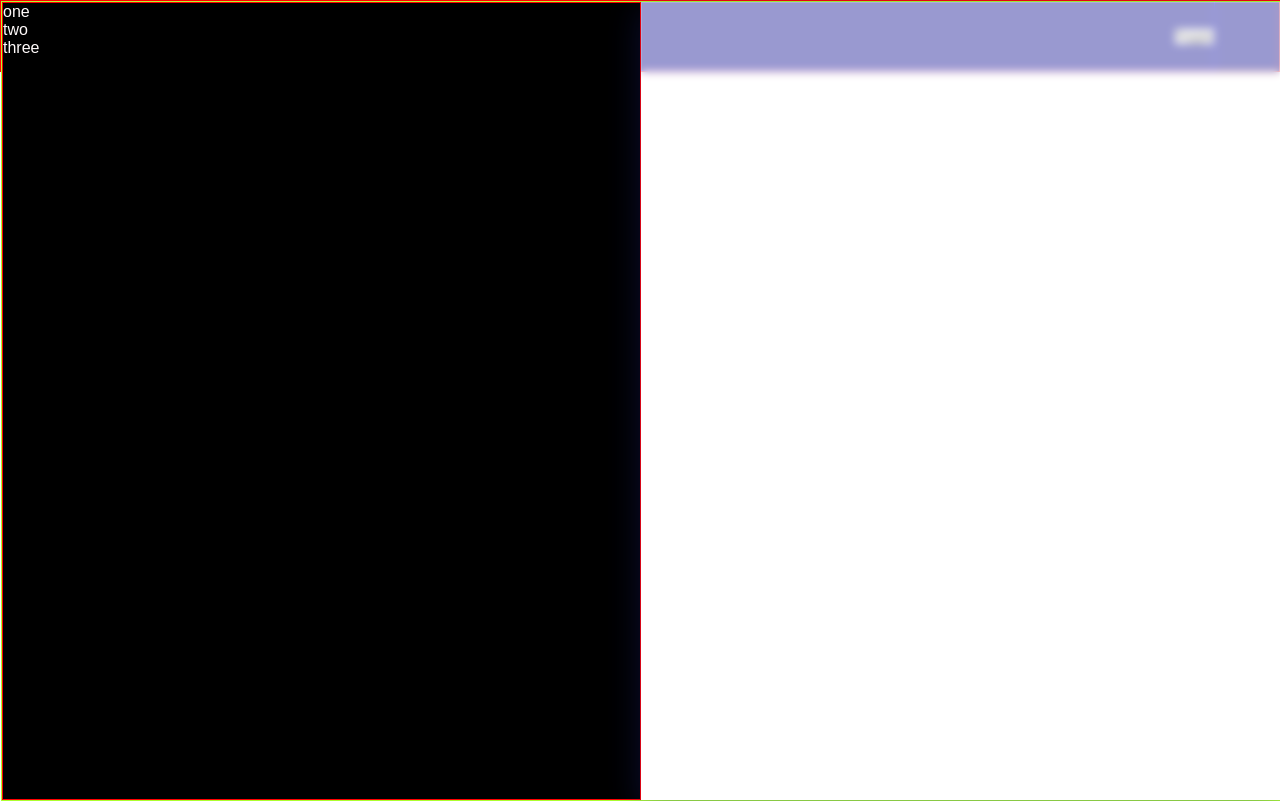
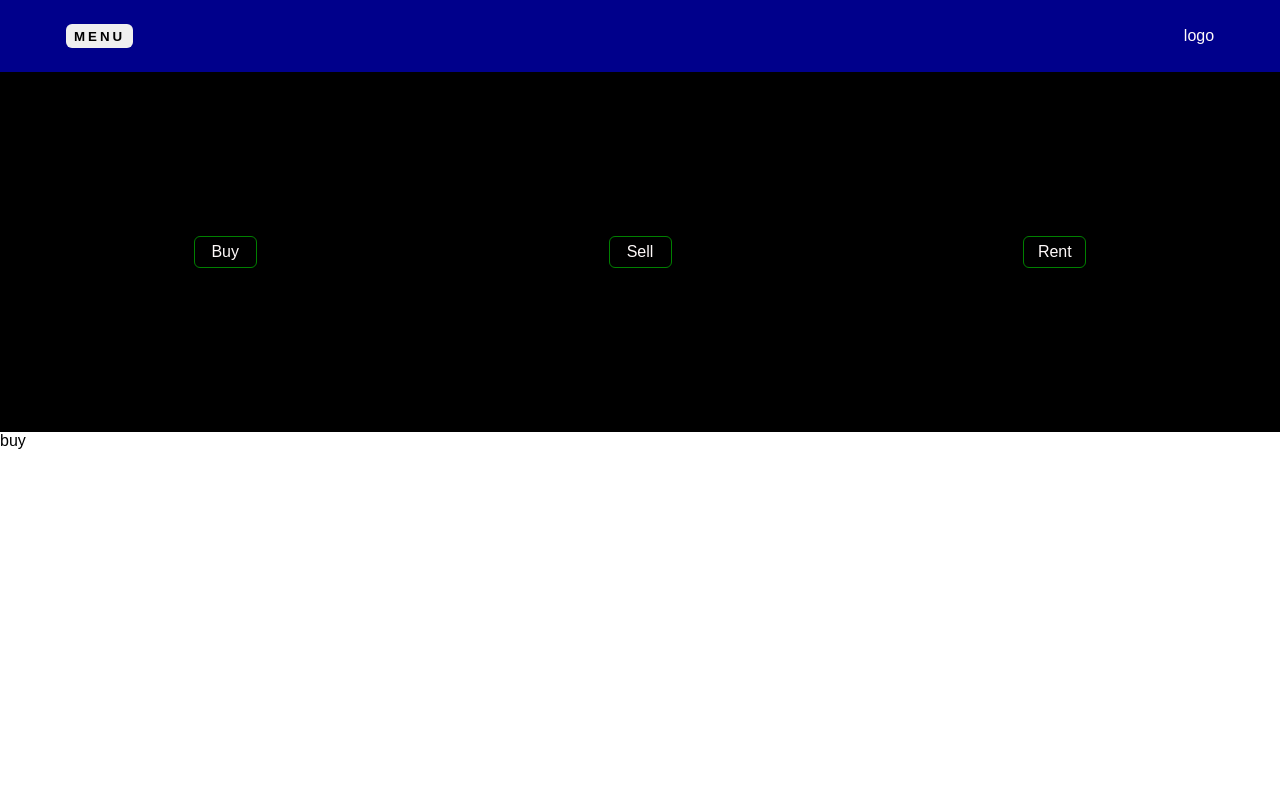
Before and after one commit to Viekesh/Realtor-Clone, a React (Create React App) app: page / in a window 1280 px wide. Built offline with nearby package versions, Linux system fonts and the light colour scheme; a web font is replaced by a local one.

Commit message:
Continue To Code Navigation

```diff
--- a/src/Components/FeaturedComponents/Navigation/TabNavigation/TabNav.css
+++ b/src/Components/FeaturedComponents/Navigation/TabNavigation/TabNav.css
@@ -1,16 +1,24 @@
 .tab_navigation {
-    border: 3px solid blue;
+    border: 1px solid transparent;
     height: 45vh;
+    background-color: black;
 }
 
 .tab_wrapper {
-    border: 3px solid green;
+    border: 1px solid transparent;
     width: 70%;
     justify-content: space-between;
 }
 
 .tab_container {
-    border: 3px solid black;
+    border: 1px solid green;
+    border-radius: 6px;
     padding: 6px;
     width: 63px;
+    color: snow;
+    font-weight: 100;
 }
+
+.tab_container:hover {
+    border-bottom: 3px solid green;
+}
--- a/src/Components/FeaturedComponents/Navigation/TopNav/NavigationTop.css
+++ b/src/Components/FeaturedComponents/Navigation/TopNav/NavigationTop.css
@@ -1,12 +1,13 @@
 .nav_top {
-    border: 1px solid red;
+    border: 1px solid transparent;
     height: 9vh;
     background-color: darkblue;
     position: relative;
+    z-index: 999 !important;
 }
 
 .nav_elements {
-    border: 1px solid blue;
+    border: 1px solid transparent;
     margin: 0 auto;
     width: 90%;
     height: 100%;
@@ -17,20 +18,32 @@
     color: snow;
 }
 
-.nav_button {}
+.nav_button {
+    border-radius: 6px;
+    padding: 0.6vh 1vh;
+    text-transform: uppercase;
+    font-weight: bold;
+    letter-spacing: 3px;
+}
 
 .nav_links {
-    border: 1px solid greenyellow;
+    border: 1px solid transparent;
     width: 100vw;
     height: 100vh;
     position: absolute;
     top: 0;
     left: 0;
     display: flex;
+    transform: translateX(-100vw);
+    transition: 1s cubic-bezier(0.68, -0.55, 0.265, 1.55);
+}
+
+.nav_links.open {
+    transform: translateX(0);
 }
 
 .nav_options {
-    border: 1px solid red;
+    border: 1px solid transparent;
     width: 50vw;
     height: 100%;
     background-color: black;
@@ -38,7 +51,7 @@
 }
 
 .nav_overlay {
-    border: 3px solid black;
+    border: 3px solid transparent;
     width: 50vw;
 
     background: rgba(255, 255, 255, 0.6);
--- a/src/Components/FeaturedComponents/Navigation/TopNav/NavigationTop.jsx
+++ b/src/Components/FeaturedComponents/Navigation/TopNav/NavigationTop.jsx
@@ -6,7 +6,7 @@ import "./NavigationTop.css";
 
 const NavigationTop = () => {
 
-    const [isMenuOpen, setIsMenuOpen] = useState(true);
+    const [isMenuOpen, setIsMenuOpen] = useState(false);
 
     const handleNavElements = () => {
         setIsMenuOpen(!isMenuOpen);
@@ -22,21 +22,21 @@ const NavigationTop = () => {
         <nav className="nav_top">
 
             <div className="nav_elements y_axis_center">
-                <NavLink to="/" className="logo">logo</NavLink>
-
                 <button
                     className="nav_button"
                     onClick={handleNavElements}
                 >
-                    Toggle
+                    menu
                 </button>
+
+                <NavLink to="/" className="logo">logo</NavLink>
             </div>
 
             {
                 isMenuOpen &&
                 (
                     <>
-                        <div className="nav_links">
+                        <div className={`nav_links ${isMenuOpen === true ? "open" : ""}`}>
                             <div className="nav_options">
                                 <ul>
                                     <li>one</li>
--- a/src/Components/FeaturedComponents/Navigation/TopNav/TopNavigation.css
+++ /dev/null
@@ -1,40 +0,0 @@
-.top_navigation {
-    border: 3px solid blue;
-    width: 100vw;
-    height: 9vh;
-    position: relative;
-    z-index: 999 !important;
-}
-
-.nav_button {
-    border: 3px solid green;
-}
-
-/* Initially hidden off-screen */
-.menu_links {
-    width: 50%;
-    height: 100%;
-    position: fixed;
-    top: 0;
-    left: 0;
-    background-color: red;
-    display: flex;
-    flex-direction: column;
-    justify-content: center;
-    align-items: center;
-    transform: translateX(-100%);
-    transition: transform 0.3s ease-in-out;
-    z-index: 9 !important;
-}
-
-.nav_overlay {
-    border: 3px solid black;
-    position: absolute;
-    top: 0;
-    left: 50%;
-    width: 50%;
-    height: 100vh;
-    /* background-color: rgba(0, 0, 0, 0.3); */
-    z-index: 1;
-    /* Ensure it's above the menu */
-}
--- a/src/LandingPage/LandingPage.jsx
+++ b/src/LandingPage/LandingPage.jsx
@@ -33,9 +33,9 @@ const LandingPage = () => {
             </header>
 
             <main>
-                {/* <TabNav activeTab={activeTab} setActiveTab={setActiveTab} />
+                <TabNav activeTab={activeTab} setActiveTab={setActiveTab} />
 
-                {getTabScreen(activeTab)} */}
+                {getTabScreen(activeTab)}
             </main>
         </>
     )
```
Also changed, not shown: src/Components/FeaturedComponents/Navigation/BottomNav/NavigationBottom.jsx (added, +15 -0 lines), src/Components/FeaturedComponents/Navigation/TopNav/TopNavigation.jsx (deleted, +0 -49 lines), src/Components/FeaturedComponents/Navigation/BottomNav/NavigationBottom.css (added).
